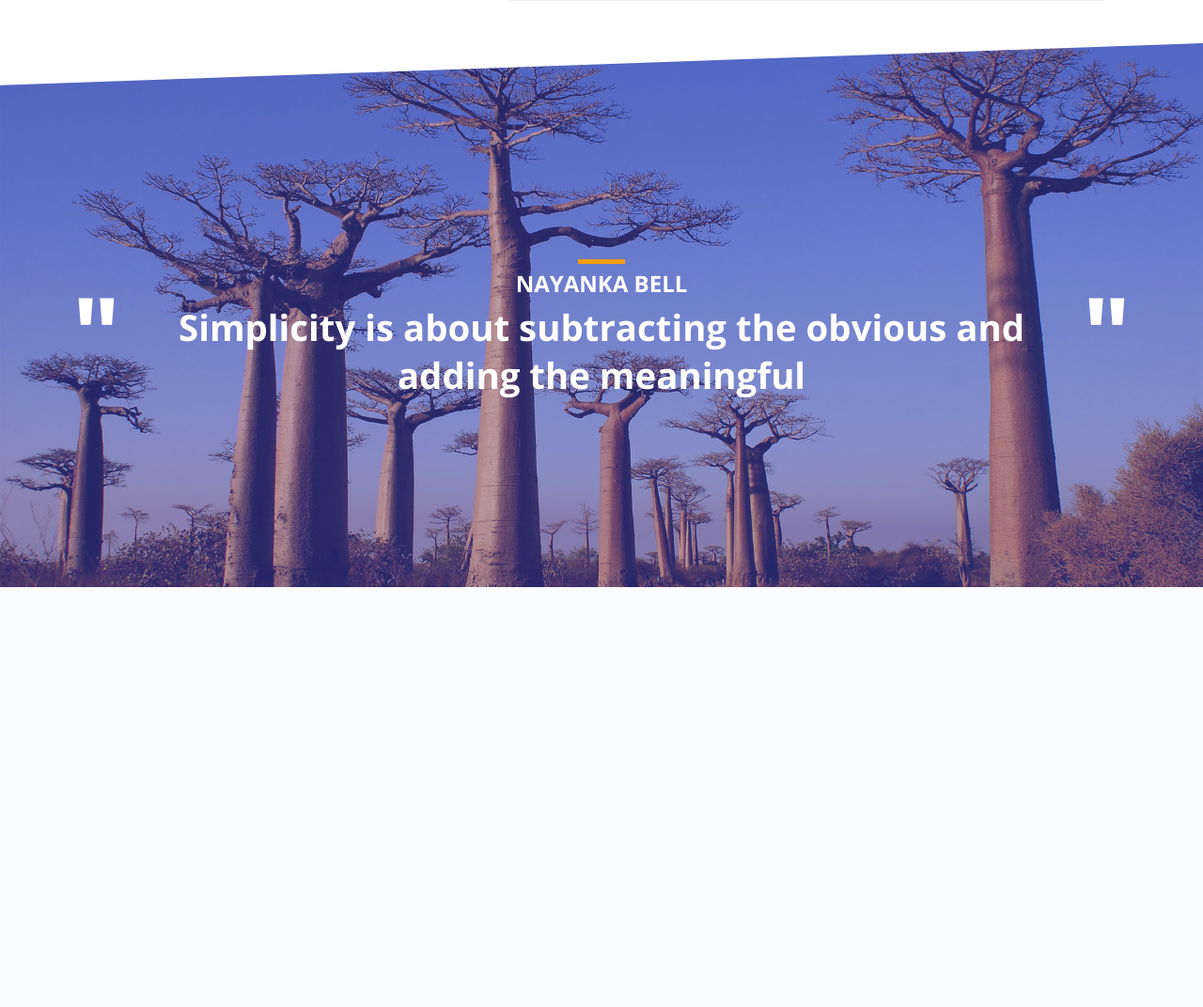
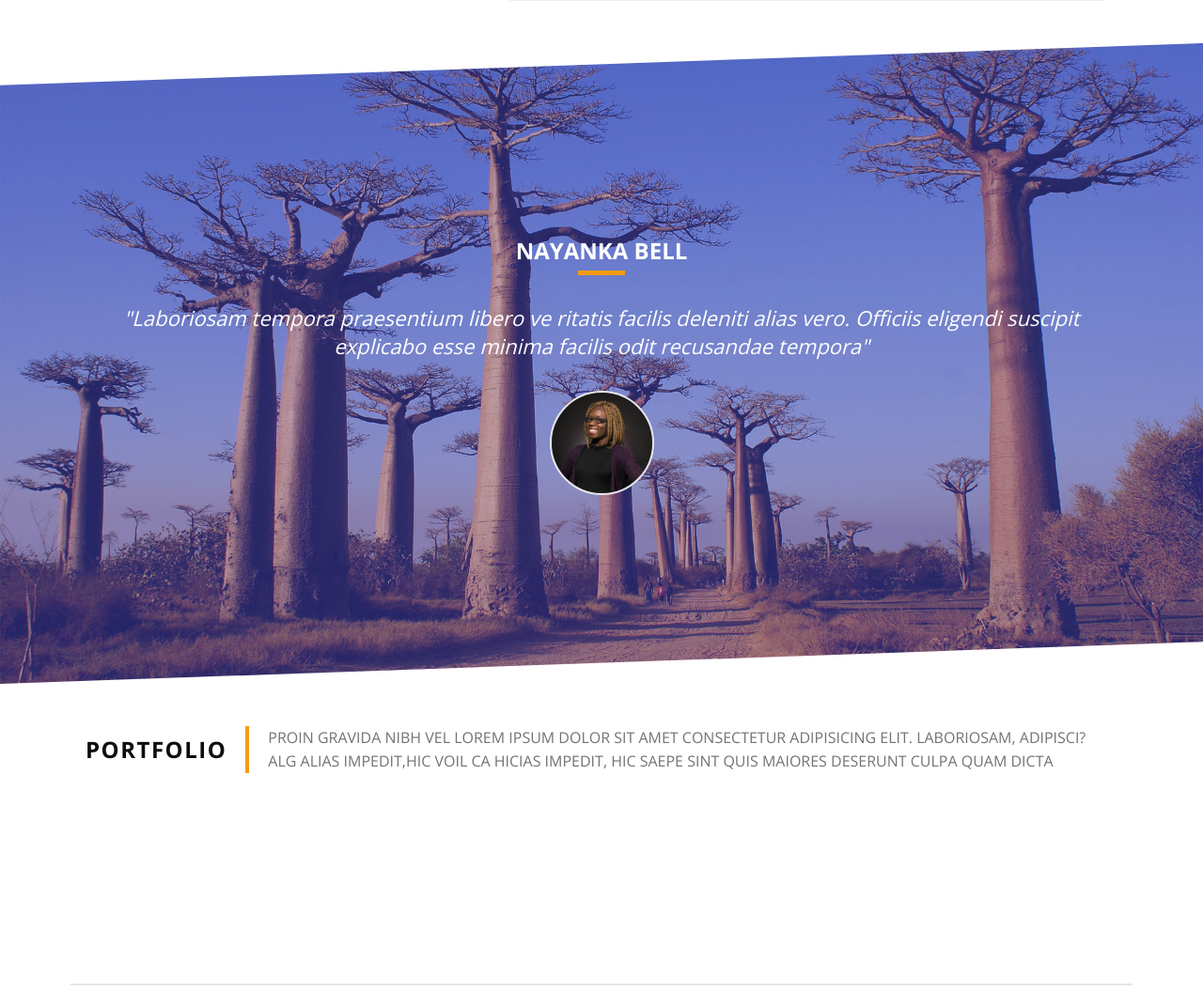
Before and after one commit to yanndeo/mini-template-html-css, a PHP site: page /index.html in a window 1280 px wide. Shown: the part 5428-6500 px from the top of the page at 94% size. Before the commit the page ends 6053 px from the top, so only its background shows below. Run offline with PHP 8.4, Linux system fonts and the light colour scheme; some libraries are stand-ins or nearby versions.

Commit message:
quote 2 & responsive

```diff
--- a/css/app.css
+++ b/css/app.css
@@ -397,6 +397,19 @@ cite {
     bottom: 0;
     background: rgba(89, 93, 255, 0.4);
     z-index: 1; }
+  .section-banner .card {
+    padding-bottom: 0; }
+    .section-banner .card:hover {
+      border: 1px solid transparent;
+      border-top: 4px solid transparent;
+      -webkit-transition: .7s;
+      transition: .7s;
+      background: transparent; }
+    .section-banner .card .card-image {
+      width: 111px;
+      height: 111px;
+      border-radius: 50%;
+      cursor: pointer; }
   .section-banner .l-container {
     position: relative; }
 
@@ -557,6 +570,28 @@ cite {
   display: block;
   margin-top: 1.875rem; }
   .quote-author:before {
+    content: '';
+    display: block;
+    width: 3.125rem;
+    height: 0.3125rem;
+    background-color: #f39c12;
+    margin: 0 auto; }
+
+.banner-quote-secondary .quote-text {
+  font-size: 1.375rem;
+  font-weight: 400;
+  line-height: 1.36364;
+  font-style: italic;
+  text-align: center; }
+  .banner-quote-secondary .quote-text:before, .banner-quote-secondary .quote-text:after {
+    display: none; }
+
+.banner-quote-secondary .quote-author {
+  margin-top: 0;
+  margin-bottom: 30px; }
+  .banner-quote-secondary .quote-author:before {
+    display: none; }
+  .banner-quote-secondary .quote-author:after {
     content: '';
     display: block;
     width: 3.125rem;
@@ -823,20 +858,20 @@ tbody, tfoot {
       -ms-flex-wrap: wrap;
           flex-wrap: wrap; }
 
-.card-team {
+.card-team, .card {
   max-width: 100%;
   padding: 27px;
   border: 1px solid transparent;
   border-top: 4px solid transparent; }
-  .card-team:hover {
+  .card-team:hover, .card:hover {
     border: 1px solid #e8e8e8;
     border-top: 4px solid #f39c12;
     -webkit-transition: .7s;
     transition: .7s;
     background: #f0f0f0; }
-    .card-team:hover .card-title:after {
+    .card-team:hover .card-title:after, .card:hover .card-title:after {
       background-color: #f39c12; }
-  .card-team .card-image {
+  .card-team .card-image, .card .card-image {
     width: 185px;
     height: 185px;
     border-radius: 50%;
@@ -845,32 +880,32 @@ tbody, tfoot {
     overflow: hidden;
     border: 2px solid #e8e8e8;
     text-align: center; }
-    .card-team .card-image img {
+    .card-team .card-image img, .card .card-image img {
       width: 626px;
       object-fit: fill; }
-  .card-team .card-title {
+  .card-team .card-title, .card .card-title {
     margin-bottom: 16px;
     padding-top: 26px;
     cursor: pointer; }
-    .card-team .card-title .name {
+    .card-team .card-title .name, .card .card-title .name {
       font-size: 1.125rem;
       font-weight: bold;
       line-height: 1;
       text-transform: uppercase;
       color: #0d0d0d; }
-    .card-team .card-title .fonction {
+    .card-team .card-title .fonction, .card .card-title .fonction {
       font-size: 1rem;
       font-weight: 400;
       line-height: 1.25;
       text-transform: capitalize; }
-    .card-team .card-title:after {
+    .card-team .card-title:after, .card .card-title:after {
       content: "";
       display: block;
       margin: 8px auto;
       width: 1.5625rem;
       height: 5px;
       background-color: #cccccc; }
-  .card-team .card-footer {
+  .card-team .card-footer, .card .card-footer {
     text-align: center; }
 
 @media only screen and (min-width: 576px) {
--- a/index.html
+++ b/index.html
@@ -170,7 +170,7 @@
 
 </div>
 
-    <!-- Section Banner : Quote -->
+<!-- Section Banner : Quote -->
  <section class="section-banner">
     <div class="l-container">
         <blockquote class="quote-text">Simplicity is about subtracting the obvious
@@ -178,8 +178,7 @@
         <cite class="quote-author">Jane Doe</cite>
     </div>
 </section>
-
-    <!-- EndQuote -->
+<!-- EndQuote -->
 
 
 
@@ -404,7 +403,6 @@
            </div>
         </div>
 
-
         <hr>
 
         <div class="offres">
@@ -481,24 +479,72 @@
                 </div>
            </div>
         </div>
-
-
-
-
     </div>
     <!-- EndService -->
 </div>
 
 
 <!-- Section Banner : Quote 2 -->
-<section class="section-banner">
+<section class="section-banner banner-quote-secondary">
     <div class="l-container">
         <cite class="quote-author">Nayanka Bell</cite>
-        <blockquote class="quote-text">Simplicity is about subtracting the obvious
-            and adding the meaningful</blockquote>
+        <blockquote class="quote-text">"Laboriosam tempora praesentium libero ve
+            ritatis facilis deleniti alias vero. Officiis eligendi suscipit explicabo
+            esse minima facilis odit recusandae tempora"</blockquote>
+        <div class="card">
+            <div class="card-image">
+                <img src="/assets/images/femme2.jpg" alt="" class="img-fluid">
+            </div>
+        </div>
     </div>
 </section>
 <!-- End Banner Stat -->
+
+
+
+<div class="section-x">
+    <!-- Portfolio -->
+    <section class="section-about">
+        <div class="l-container">
+
+            <div class="section-presentation">
+                <h2 class="section-presentation-title ">Portfolio</h2>
+                <p class="section-presentation-text">
+                    Proin gravida nibh vel Lorem ipsum dolor sit amet consectetur adipisicing elit.
+                    Laboriosam, adipisci? Alg Alias impedit,hic voil ca hicias impedit, hic saepe sint quis maiores
+                    deserunt
+                    culpa quam dicta
+                </p>
+            </div>
+
+            <div class="section-content">
+            </div>
+
+            <hr>
+        </div>
+    </section>
+    <!-- EndPortfolio -->
+
+    <!-- Skills -->
+    <section class="section-about section-skills">
+        <div class="l-container">
+            <div class="section-content">
+            </div>
+        </div>
+    </section>
+    <!-- EndSkills -->
+
+</div>
+
+<!-- Section Banner : Quote 3 -->
+<section class="section-banner">
+    <div class="l-container">
+        <blockquote class="quote-text">Simplicity is about subtracting the obvious
+            and adding the meaningful</blockquote>
+        <cite class="quote-author">Jane Doe</cite>
+    </div>
+</section>
+<!-- EndQuote -->
 
 
 
--- a/scss/module/_quote.scss
+++ b/scss/module/_quote.scss
@@ -21,7 +21,6 @@
         content: '"';
         left: auto;
         right: 0;
-
     }
 }
 
@@ -39,7 +38,36 @@
 }
 
 
+.banner-quote-secondary{
+    .quote-text {
+        font-size: r(22px);
+        font-weight: 400;
+        line-height: lh(30, 22);
+        font-style: italic;
+        text-align: center;
+           &:before,
+           &:after {
+               display: none;
+           }
+    }
 
+    .quote-author {
+        margin-top: 0;
+        margin-bottom: 30px;
+        &:before{
+            display: none;
+        }
+        &:after {
+            content: '';
+            display: block;
+            width: r(50px);
+            height: r(5px);
+            background-color: $main-color;
+            margin: 0 auto;
+        }
+    }
+
+}
 
 /////////////////////// RESPONSIVE ///////////////////////
 
--- a/scss/module/_section.scss
+++ b/scss/module/_section.scss
@@ -80,6 +80,20 @@
         z-index: 1;
     }
 
+    .card{
+        padding-bottom: 0;
+        &:hover{
+             border: 1px solid transparent;
+             border-top: 4px solid transparent;
+             transition: .7s;
+             background: transparent;
+        }
+        .card-image {
+            @include rounded-item(111px, 111px);
+            cursor: pointer;
+        }
+    }
+
     .l-container{
         position: relative;
     }
--- a/scss/module/_team.scss
+++ b/scss/module/_team.scss
@@ -7,7 +7,7 @@
 }
 
 
-.card-team{
+.card-team, .card{
     max-width: 100%;
     padding: 27px;
     border: 1px solid transparent;
@@ -32,7 +32,7 @@
         border: 2px solid#e8e8e8;
         text-align: center;
         img{
-            width: 626px;
+           width: 626px;
            object-fit: fill;
         }
     }
```
